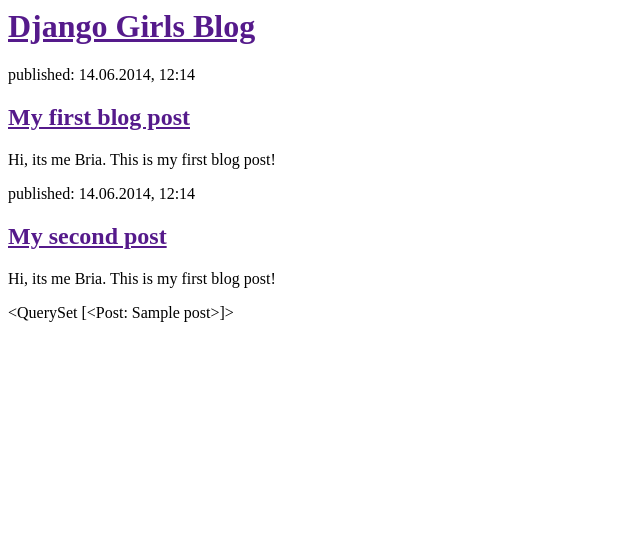
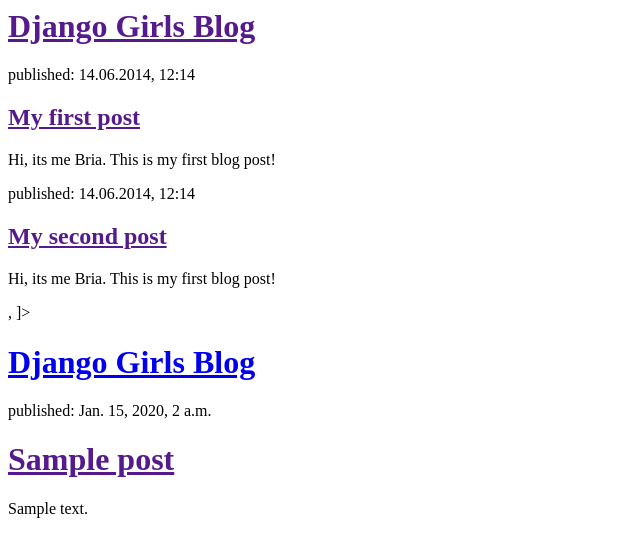
Before and after one commit to bcdkiddy/my-first-blog, a Django app: template blog/templates/blog/post_list.html in a window 1280 px wide. Shown: the top 557 px of the page, without its empty margins (0-640 px from the left). Run offline with Django 3.2, Linux system fonts and the light colour scheme; the template is opened without the code that fills it: values that come from a table or form of the project are taken from there, others are empty; tables that the repository leaves empty hold one stand-in row (values such as "Sample post").

Commit message:
updatemessage

```diff
--- a/blog/templates/blog/post_list.html
+++ b/blog/templates/blog/post_list.html
@@ -9,7 +9,7 @@
 
         <div>
             <p>published: 14.06.2014, 12:14</p>
-            <h2><a href="">My first blog post</a></h2>
+            <h2><a href="">My first post</a></h2>
             <p> Hi, its me Bria. This is my first blog post!</p>
         </div>
 
@@ -19,7 +19,19 @@
             <p>Hi, its me Bria. This is my first blog post!</p>
         </div>
 
-            <p>{{ posts }}</p>
+            <p><QuerySet [<Post: My second post>, <Post: My first post>]></p>
+
+              <div>
+    <h1><a href="/">Django Girls Blog</a></h1>
+</div>
+
+{% for post in posts %}
+    <div>
+        <p>published: {{ post.published_date }}</p>
+        <h1><a href="">{{ post.title }}</a></h1>
+        <p>{{ post.text|linebreaksbr }}</p>
+    </div>
+{% endfor %}
 
     </body>
 </html>
```
